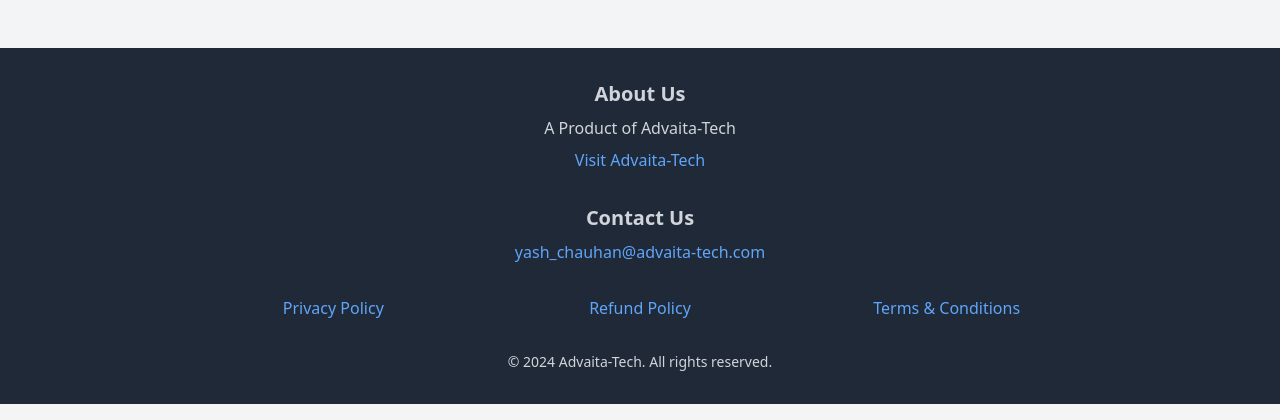
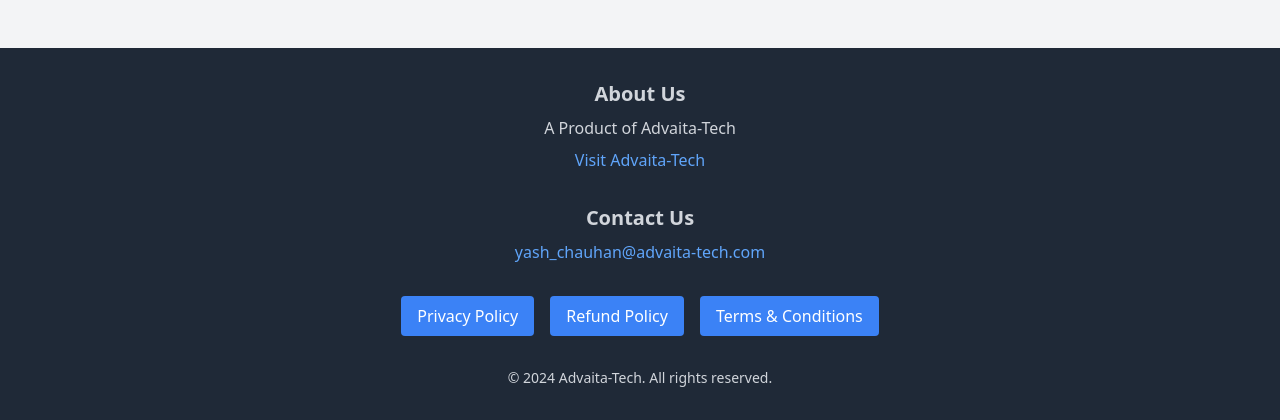
Before and after one commit to chauhanyash000/fintech-ai, a Flask app: page / in a window 1280 px wide. Shown: the part 1004-1424 px from the top of the page. Run offline with Flask 3, Linux system fonts and the light colour scheme; some libraries are stand-ins or nearby versions.

Commit message:
Update index.html

```diff
--- a/templates/index.html
+++ b/templates/index.html
@@ -254,17 +254,31 @@
                 <a href="mailto:yash_chauhan@advaita-tech.com" class="text-blue-400 hover:text-blue-300">yash_chauhan@advaita-tech.com</a>
             </div>
 
-            <!-- Policies Section -->
-            <div class="max-w-4xl mx-auto">
-                <div class="grid grid-cols-1 md:grid-cols-3 gap-6 text-center">
-                    <!-- Privacy Policy -->
-                    <div>
-                        <button onclick="togglePolicy('privacy')" class="text-blue-400 hover:text-blue-300">Privacy Policy</button>
-                        <div id="privacy-policy" class="hidden mt-4 text-left text-sm bg-gray-700 p-4 rounded">
-                            <h4 class="font-bold mb-2">Privacy Policy</h4>
-                            <p>We respect your privacy and are committed to protecting your personal data. This privacy policy will inform you about how we look after your personal data when you visit our website and tell you about your privacy rights.</p>
-                            <p class="mt-2">We collect and process your personal information only for:</p>
-                            <ul class="list-disc ml-4 mt-2">
+             <div class="flex justify-center gap-4 mb-8">
+            <button onclick="openDialog('privacy-dialog')"
+                    class="px-4 py-2 bg-blue-500 text-white rounded hover:bg-blue-600 transition-colors">
+                Privacy Policy
+            </button>
+            <button onclick="openDialog('refund-dialog')"
+                    class="px-4 py-2 bg-blue-500 text-white rounded hover:bg-blue-600 transition-colors">
+                Refund Policy
+            </button>
+            <button onclick="openDialog('terms-dialog')"
+                    class="px-4 py-2 bg-blue-500 text-white rounded hover:bg-blue-600 transition-colors">
+                Terms & Conditions
+            </button>
+        </div>
+
+        <!-- Privacy Policy Dialog -->
+        <dialog id="privacy-dialog" class="p-0 rounded-lg shadow-xl backdrop:bg-gray-500 backdrop:bg-opacity-50">
+            <div class="w-full max-w-2xl">
+                <div class="bg-white rounded-lg shadow">
+                    <div class="p-6">
+                        <h3 class="text-xl font-bold mb-4">Privacy Policy</h3>
+                        <div class="prose">
+                            <p class="mb-4">We respect your privacy and are committed to protecting your personal data. This privacy policy will inform you about how we look after your personal data when you visit our website and tell you about your privacy rights.</p>
+                            <p class="mb-2">We collect and process your personal information only for:</p>
+                            <ul class="list-disc ml-6 mb-4">
                                 <li>Account creation and management</li>
                                 <li>Providing our stock analysis services</li>
                                 <li>Communication regarding our services</li>
@@ -272,39 +286,69 @@
                             </ul>
                         </div>
                     </div>
+                    <div class="bg-gray-50 px-6 py-3 flex justify-end rounded-b-lg">
+                        <button onclick="closeDialog('privacy-dialog')"
+                                class="px-4 py-2 bg-gray-500 text-white rounded hover:bg-gray-600 transition-colors">
+                            Close
+                        </button>
+                    </div>
+                </div>
+            </div>
+        </dialog>
 
-                    <!-- Refund Policy -->
-                    <div>
-                        <button onclick="togglePolicy('refund')" class="text-blue-400 hover:text-blue-300">Refund Policy</button>
-                        <div id="refund-policy" class="hidden mt-4 text-left text-sm bg-gray-700 p-4 rounded">
-                            <h4 class="font-bold mb-2">Refund Policy</h4>
-                            <p>We offer refunds under the following conditions:</p>
-                            <ul class="list-disc ml-4 mt-2">
+        <!-- Refund Policy Dialog -->
+        <dialog id="refund-dialog" class="p-0 rounded-lg shadow-xl backdrop:bg-gray-500 backdrop:bg-opacity-50">
+            <div class="w-full max-w-2xl">
+                <div class="bg-white rounded-lg shadow">
+                    <div class="p-6">
+                        <h3 class="text-xl font-bold mb-4">Refund Policy</h3>
+                        <div class="prose">
+                            <p class="mb-2">We offer refunds under the following conditions:</p>
+                            <ul class="list-disc ml-6 mb-4">
                                 <li>Request made within 7 days of purchase</li>
-                                <li>Service not accessed or used more than 10 times</li>
+                                <li>Service not accessed or used</li>
                                 <li>Technical issues preventing service access</li>
                             </ul>
-                            <p class="mt-2">To request a refund, please contact our support team with your purchase details.</p>
+                            <p>To request a refund, please contact our support team with your purchase details.</p>
                         </div>
                     </div>
+                    <div class="bg-gray-50 px-6 py-3 flex justify-end rounded-b-lg">
+                        <button onclick="closeDialog('refund-dialog')"
+                                class="px-4 py-2 bg-gray-500 text-white rounded hover:bg-gray-600 transition-colors">
+                            Close
+                        </button>
+                    </div>
+                </div>
+            </div>
+        </dialog>
 
-                    <!-- Terms and Conditions -->
-                    <div>
-                        <button onclick="togglePolicy('terms')" class="text-blue-400 hover:text-blue-300">Terms & Conditions</button>
-                        <div id="terms-conditions" class="hidden mt-4 text-left text-sm bg-gray-700 p-4 rounded">
-                            <h4 class="font-bold mb-2">Terms & Conditions</h4>
-                            <p>By using our service, you agree to:</p>
-                            <ul class="list-disc ml-4 mt-2">
+        <!-- Terms & Conditions Dialog -->
+        <dialog id="terms-dialog" class="p-0 rounded-lg shadow-xl backdrop:bg-gray-500 backdrop:bg-opacity-50">
+            <div class="w-full max-w-2xl">
+                <div class="bg-white rounded-lg shadow">
+                    <div class="p-6">
+                        <h3 class="text-xl font-bold mb-4">Terms & Conditions</h3>
+                        <div class="prose">
+                            <p class="mb-2">By using our service, you agree to:</p>
+                            <ul class="list-disc ml-6 mb-4">
                                 <li>Use the service for personal use only</li>
                                 <li>Not share or redistribute analysis reports</li>
                                 <li>Maintain the confidentiality of your account</li>
                                 <li>Accept that investment decisions are your responsibility</li>
                             </ul>
-                            <p class="mt-2">We reserve the right to modify or terminate the service in a week's notice time.</p>
+                            <p>We reserve the right to modify or terminate the service at any time.</p>
                         </div>
+                    </div>
+                    <div class="bg-gray-50 px-6 py-3 flex justify-end rounded-b-lg">
+                        <button onclick="closeDialog('terms-dialog')"
+                                class="px-4 py-2 bg-gray-500 text-white rounded hover:bg-gray-600 transition-colors">
+                            Close
+                        </button>
                     </div>
                 </div>
             </div>
+        </dialog>
+    </div>
 
             <!-- Copyright -->
             <div class="text-center mt-8 text-sm">
@@ -612,63 +656,34 @@ document.addEventListener('DOMContentLoaded', () => {
         updateAuthState(false);
     }
 });
+    function openDialog(dialogId) {
+                const dialog = document.getElementById(dialogId);
+                if (dialog) {
+                    dialog.showModal();
+                }
+            }
 
-    document.addEventListener('DOMContentLoaded', function() {
-    // Add click listeners to all policy buttons
-    document.querySelectorAll('[onclick*="togglePolicy"]').forEach(button => {
-        button.addEventListener('click', function(e) {
-            e.preventDefault(); // Prevent any default button behavior
-            const policyType = this.getAttribute('onclick').match(/\'(.*?)\'/)[1];
-            togglePolicy(policyType);
-        });
-    });
-});
+            function closeDialog(dialogId) {
+                const dialog = document.getElementById(dialogId);
+                if (dialog) {
+                    dialog.close();
+                }
+            }
 
-function togglePolicy(policyType) {
-    console.log('Toggle function called for:', policyType);
-
-    // Get all policy divs
-    const privacyDiv = document.getElementById('privacy-policy');
-    const refundDiv = document.getElementById('refund-policy');
-    const termsDiv = document.getElementById('terms-conditions');
-
-    // Debug log to check if elements are found
-    console.log('Found elements:', {
-        privacy: privacyDiv,
-        refund: refundDiv,
-        terms: termsDiv
-    });
-
-    // Create a mapping of policy types to their elements
-    const policyDivs = {
-        'privacy': privacyDiv,
-        'refund': refundDiv,
-        'terms': termsDiv
-    };
-
-    // Get the div we want to toggle
-    const divToToggle = policyDivs[policyType];
-
-    if (!divToToggle) {
-        console.error('Policy div not found for type:', policyType);
-        return;
-    }
-
-    // Hide all other policy divs
-    Object.values(policyDivs).forEach(div => {
-        if (div && div !== divToToggle) {
-            div.classList.add('hidden');
-            console.log('Hiding:', div.id);
-        }
-    });
-
-    // Toggle the selected policy div
-    console.log('Toggling visibility for:', divToToggle.id);
-    console.log('Current classes:', divToToggle.className);
-    divToToggle.classList.toggle('hidden');
-    console.log('New classes:', divToToggle.className);
-}
-
+            // Close dialog when clicking outside
+            document.querySelectorAll('dialog').forEach(dialog => {
+                dialog.addEventListener('click', e => {
+                    const dialogDimensions = dialog.getBoundingClientRect();
+                    if (
+                        e.clientX < dialogDimensions.left ||
+                        e.clientX > dialogDimensions.right ||
+                        e.clientY < dialogDimensions.top ||
+                        e.clientY > dialogDimensions.bottom
+                    ) {
+                        dialog.close();
+                    }
+                });
+            });
 
     </script>
 </body>
```
